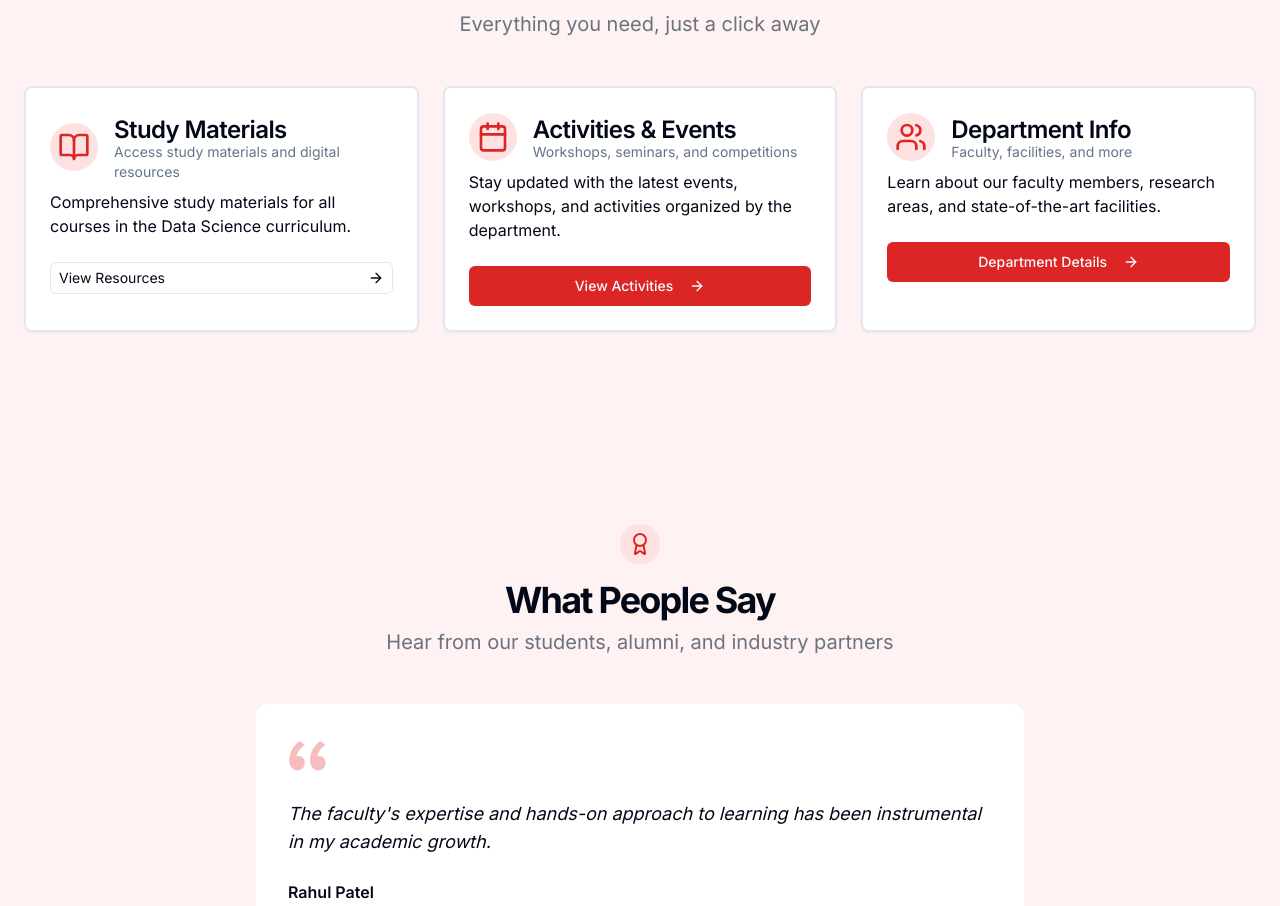
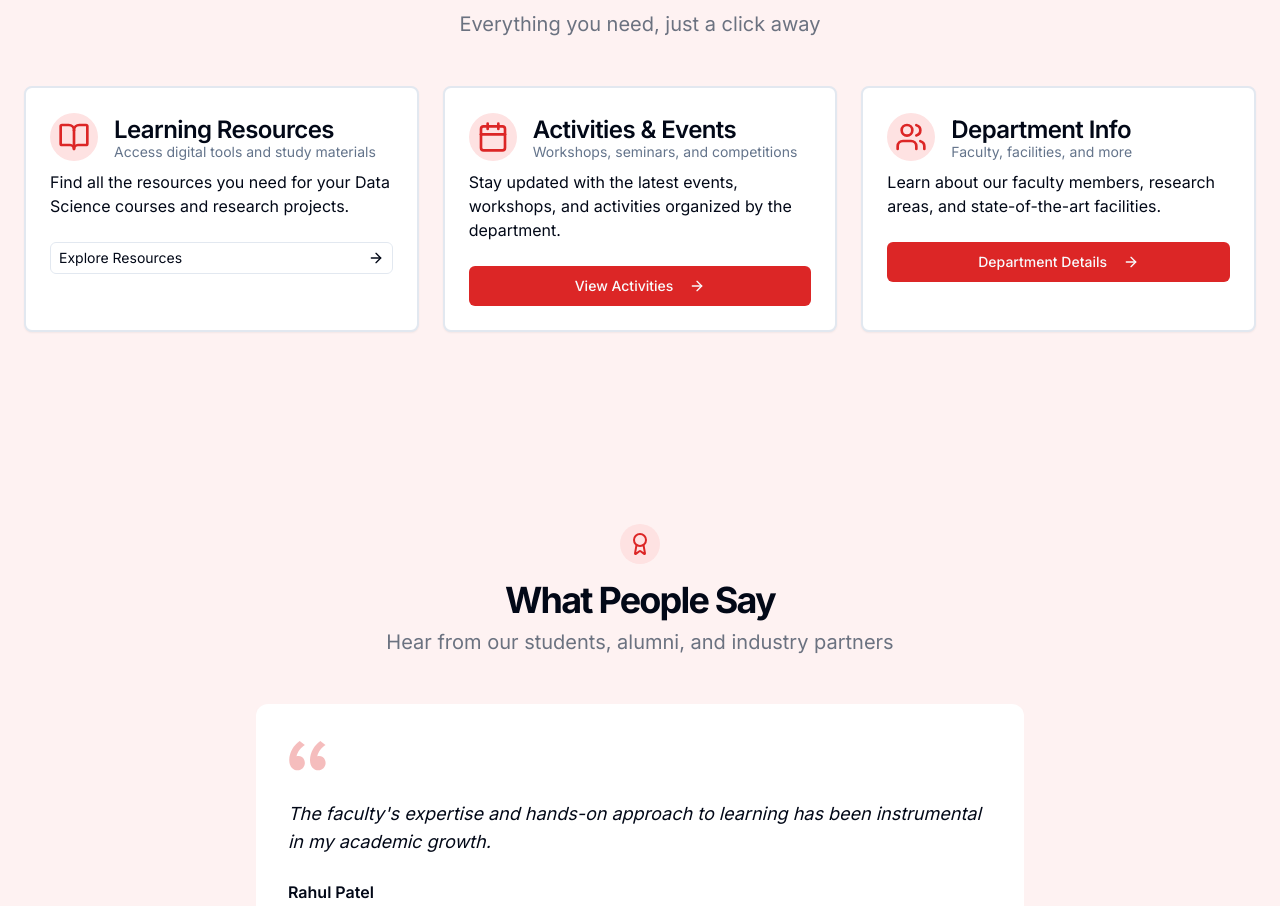
Before and after one commit to Saurabh1128/Data_Science_YCIS, a Next.js app: page / in a window 1280 px wide. Shown: the part 1528-2434 px from the top of the page. Built offline with nearby package versions, Linux system fonts and the light colour scheme.

Commit message:
Replace Study Materials card with Learning Resources card

```diff
--- a/app/page.tsx
+++ b/app/page.tsx
@@ -581,17 +581,17 @@ export default function Home() {
                     <BookOpen className="h-8 w-8 text-red-600" />
                   </div>
                   <div>
-                    <CardTitle>Study Materials</CardTitle>
-                    <CardDescription>Access study materials and digital resources</CardDescription>
+                    <CardTitle>Learning Resources</CardTitle>
+                    <CardDescription>Access digital tools and study materials</CardDescription>
                   </div>
                 </CardHeader>
                 <CardContent>
-                  <p>Comprehensive study materials for all courses in the Data Science curriculum.</p>
+                  <p>Find all the resources you need for your Data Science courses and research projects.</p>
                 </CardContent>
                 <CardFooter>
                   <Link href="/resources" className="w-full">
                     <Button variant="outline" className="h-8 w-full justify-start px-2 font-normal">
-                      <span>View Resources</span>
+                      <span>Explore Resources</span>
                       <ArrowRight className="ml-auto h-4 w-4" />
                     </Button>
                   </Link>
```
